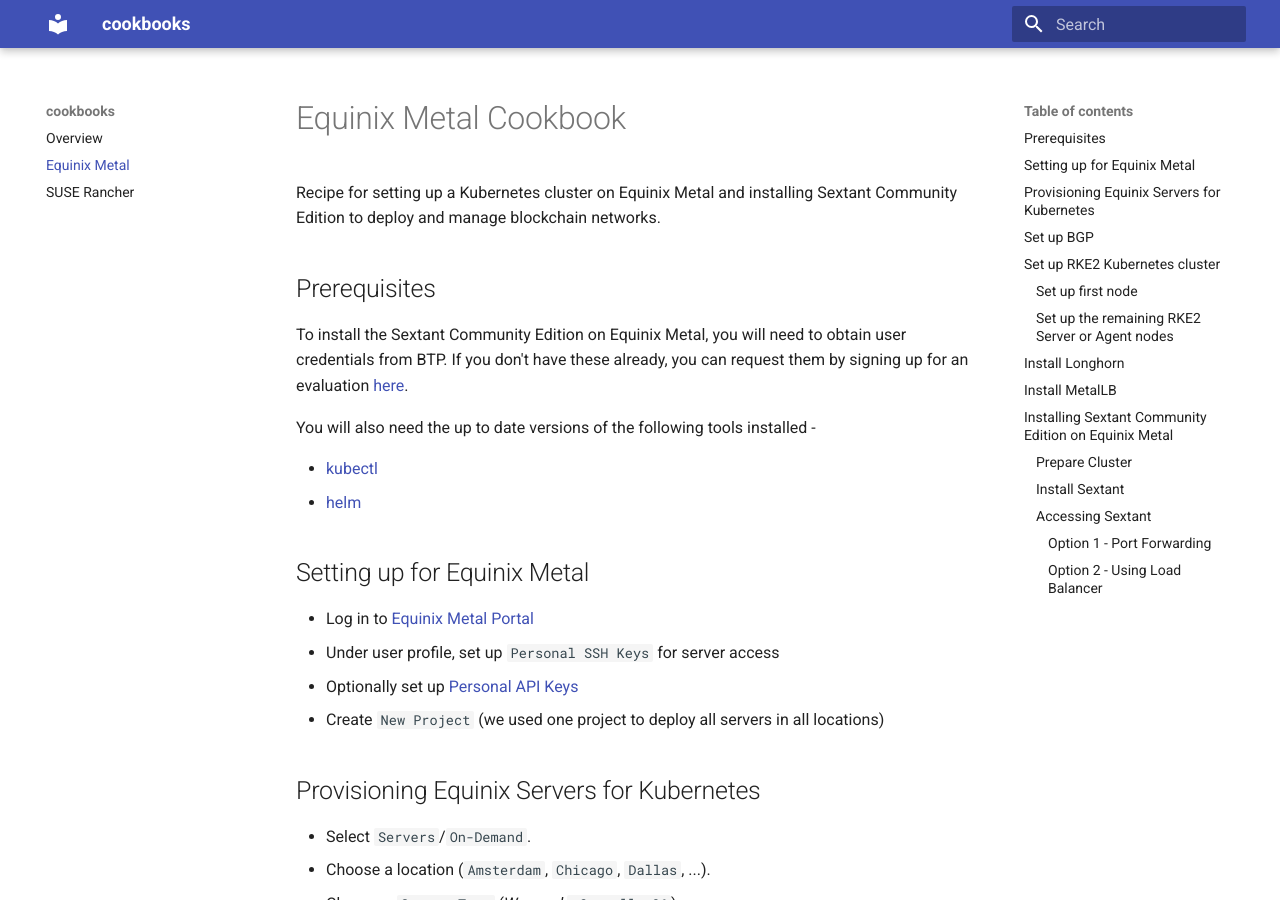
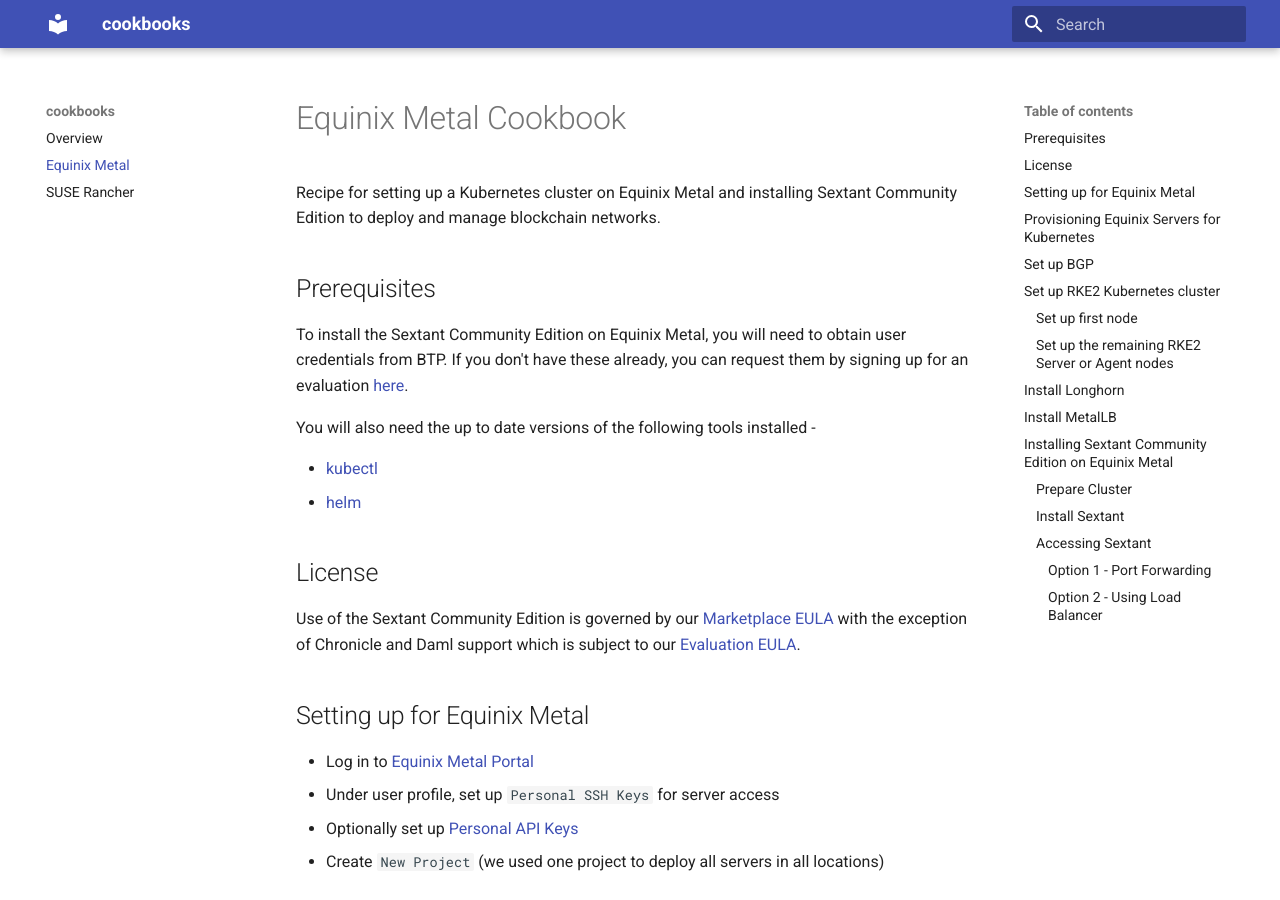
Before and after one commit to blockchaintp/cookbooks, an MkDocs documentation site: the page built from docs/equinix/index.md, in a window 1280 px wide and 900 px high. Built offline with MkDocs 1.6.1 and Material for MkDocs 9.7.7, drawn with Linux system fonts in a browser that asks for light colours.

Commit message:
docs: update eval license to include Chronicle
Signed-off-by: Duncan Johnston-Watt <duncan@blockchaintp.com>

```diff
--- a/docs/equinix/index.md
+++ b/docs/equinix/index.md
@@ -14,6 +14,13 @@ You will also need the up to date versions of the following tools installed -
 
 * [kubectl](https://kubernetes.io/docs/tasks/tools/#kubectl)
 * [helm](https://helm.sh/docs/intro/install/#through-package-managers)
+
+## License
+
+Use of the Sextant Community Edition is governed by our
+[Marketplace EULA](https://sextant-resources.s3.amazonaws.com/agreements/Blockchain+Technology+Partners+Limited+(Marketplace)+End+User+License+Agreement.pdf)
+with the exception of Chronicle and Daml support which is subject to our
+[Evaluation EULA](https://sextant-resources.s3.amazonaws.com/agreements/Blockchain+Technology+Partners+Limited+(Evaluation)+End+User+License+Agreement.pdf).
 
 ## Setting up for Equinix Metal
 
```
Also changed, not shown: docs/rancher/index.md (+6 -6 lines).
